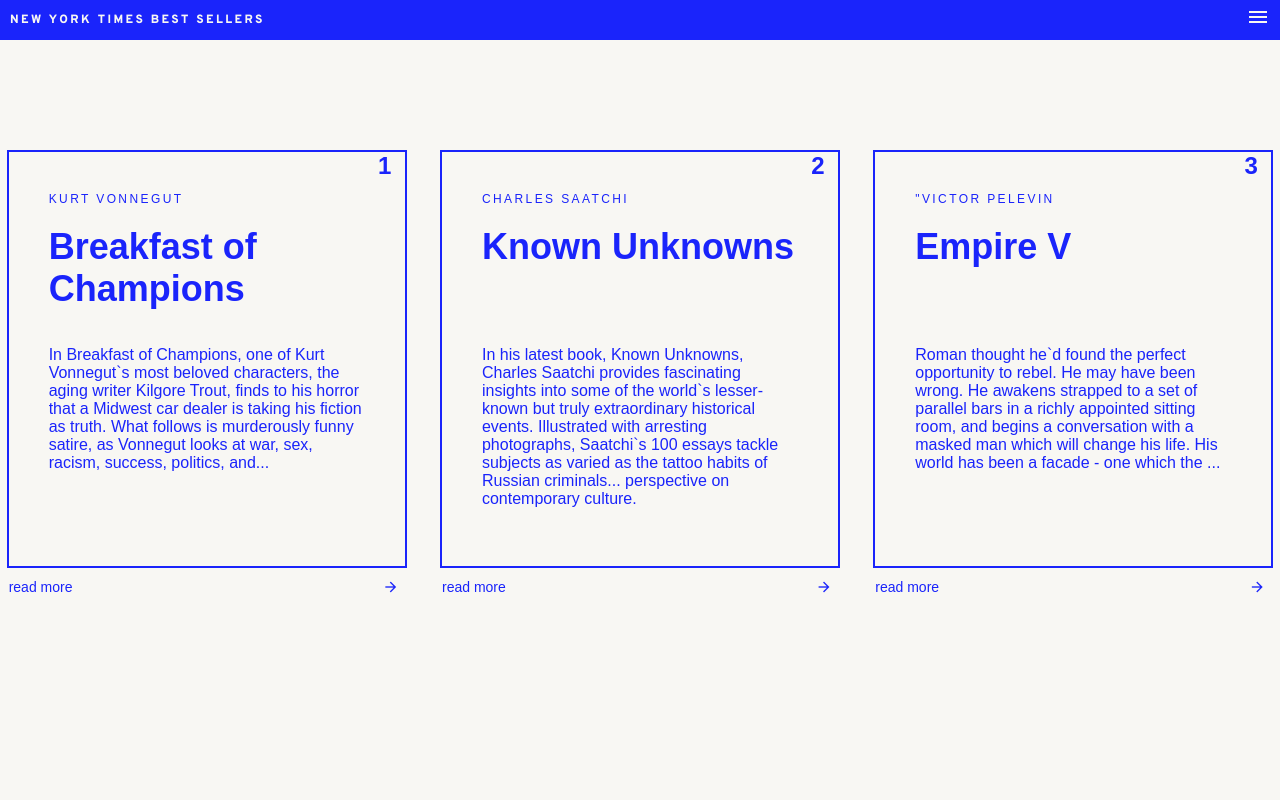
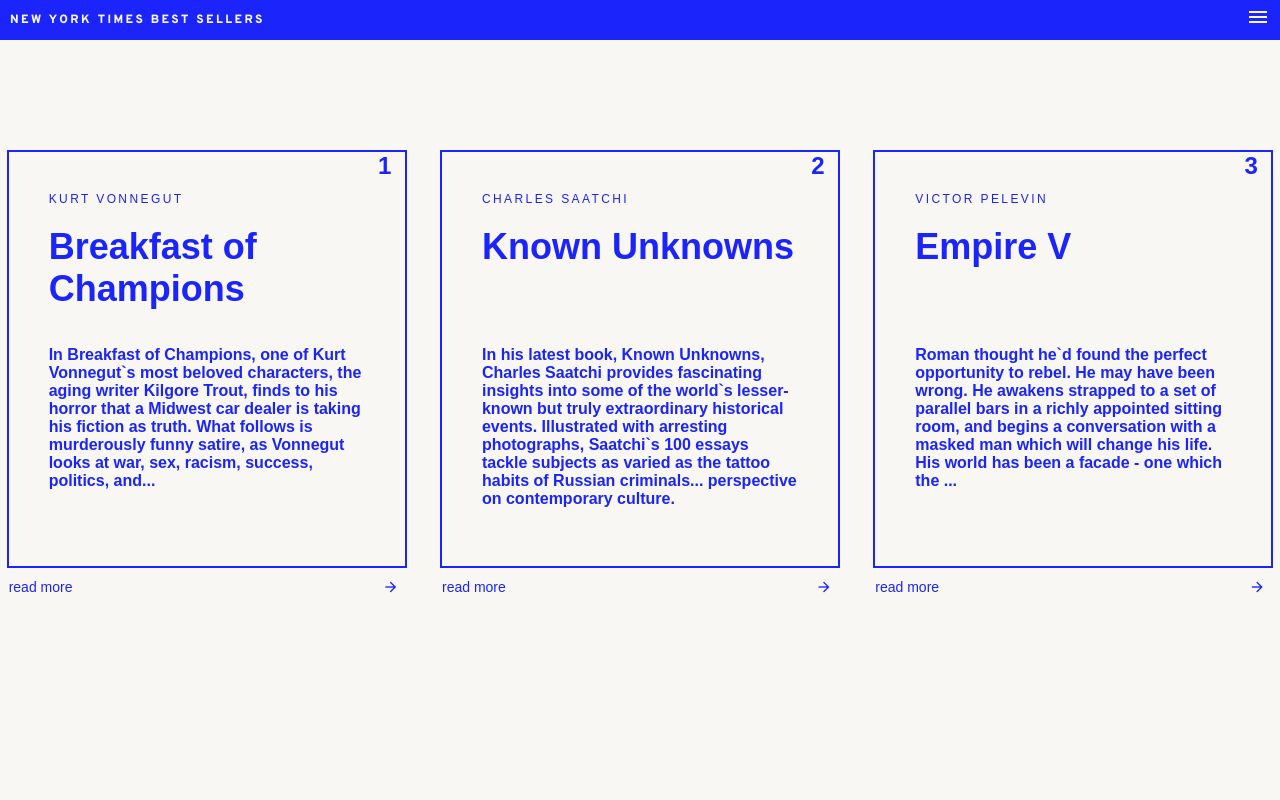
Before and after one commit to stellapolak/final-exam-ui-build, a plain HTML site: page index.html in a window 1280 px wide. Shown: the top 800 px of the page. Drawn offline with nearby package versions, Linux system fonts and the light colour scheme.

Commit message:
minor changes added

```diff
--- a/index.html
+++ b/index.html
@@ -57,7 +57,7 @@
             <div class="card">
                 <div class="number-container">3</div>
                 <div class="list-item">
-                    <p class="author">"Victor Pelevin</p>
+                    <p class="author">Victor Pelevin</p>
                     <p class="title">Empire V</p>
                     <p class="text">Roman thought he`d found the perfect opportunity to rebel. He may have been wrong.	He awakens strapped to a set of parallel bars in a richly appointed sitting room, and begins a conversation with a masked man which will change his life. His world has been a facade - one which the ...</p>
                 </div>
--- a/style.css
+++ b/style.css
@@ -121,7 +121,7 @@ header div span.material-symbols-outlined {
 
 .list-item .text{
     font-size: 16px;
-    font-weight: 400;
+    font-weight: 700;
     min-height: 180px;
 }
 
```
